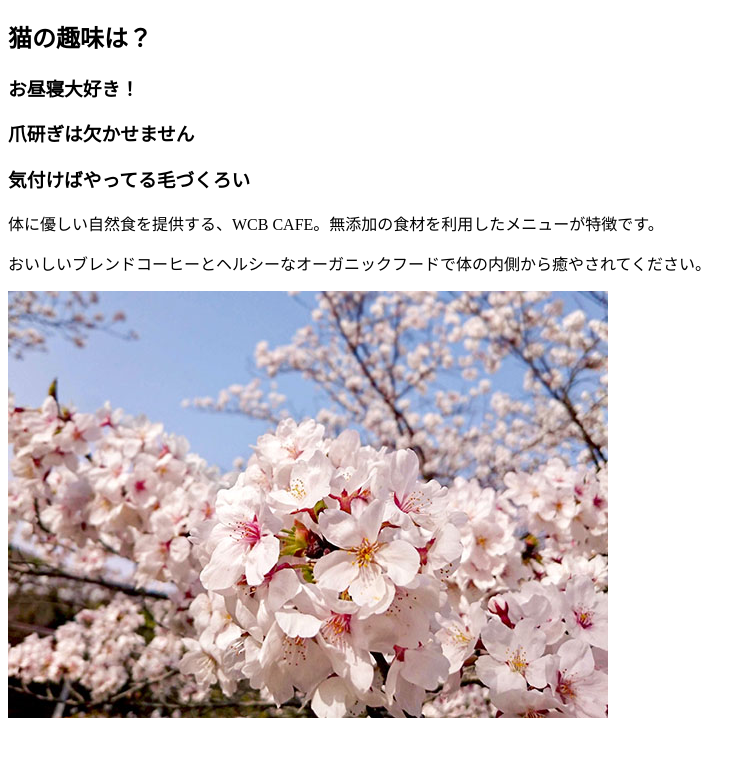
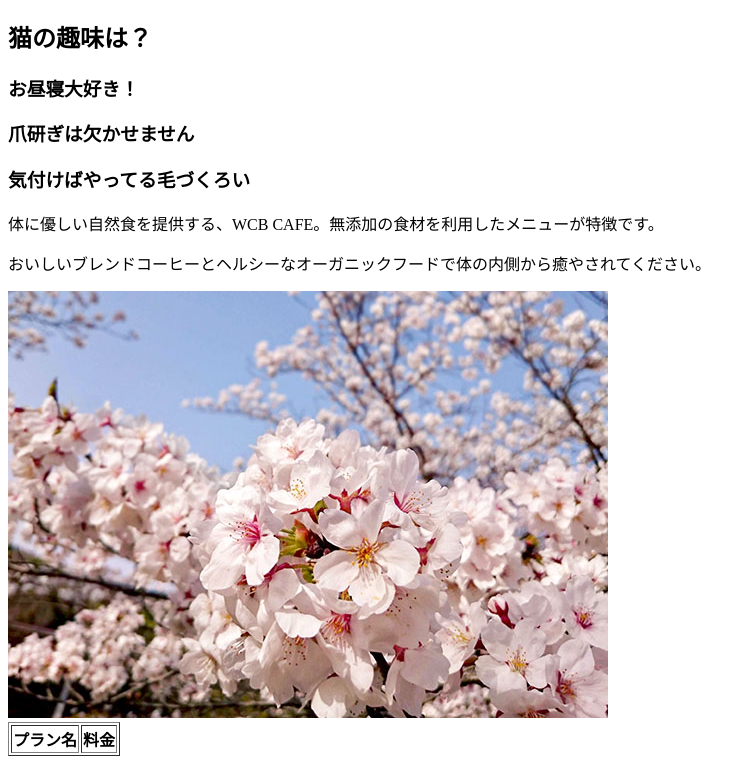
Before and after one commit to nujonakat1/CSS-modules, a plain HTML site: page index.html in a window 1280 px wide. Shown: the part 183-947 px from the top of the page, without its empty margins (0-756 px from the left). Before the commit the page ends 913 px from the top, so only its background shows below. Drawn offline with Linux system fonts and the light colour scheme.

Commit message:
sixth commit

```diff
--- a/index.html
+++ b/index.html
@@ -20,5 +20,13 @@
         <p>おいしいブレンドコーヒーとヘルシーなオーガニックフードで体の内側から癒やされてください。</p>
 
         <img src="images/sakura.jpg" alt="美しい桜">
+
+        <table border="1">
+            <tr>
+                <th>プラン名</th>
+                <th>料金</th>
+            </tr>
+
+        </table>
     </body>
 </html>
```
